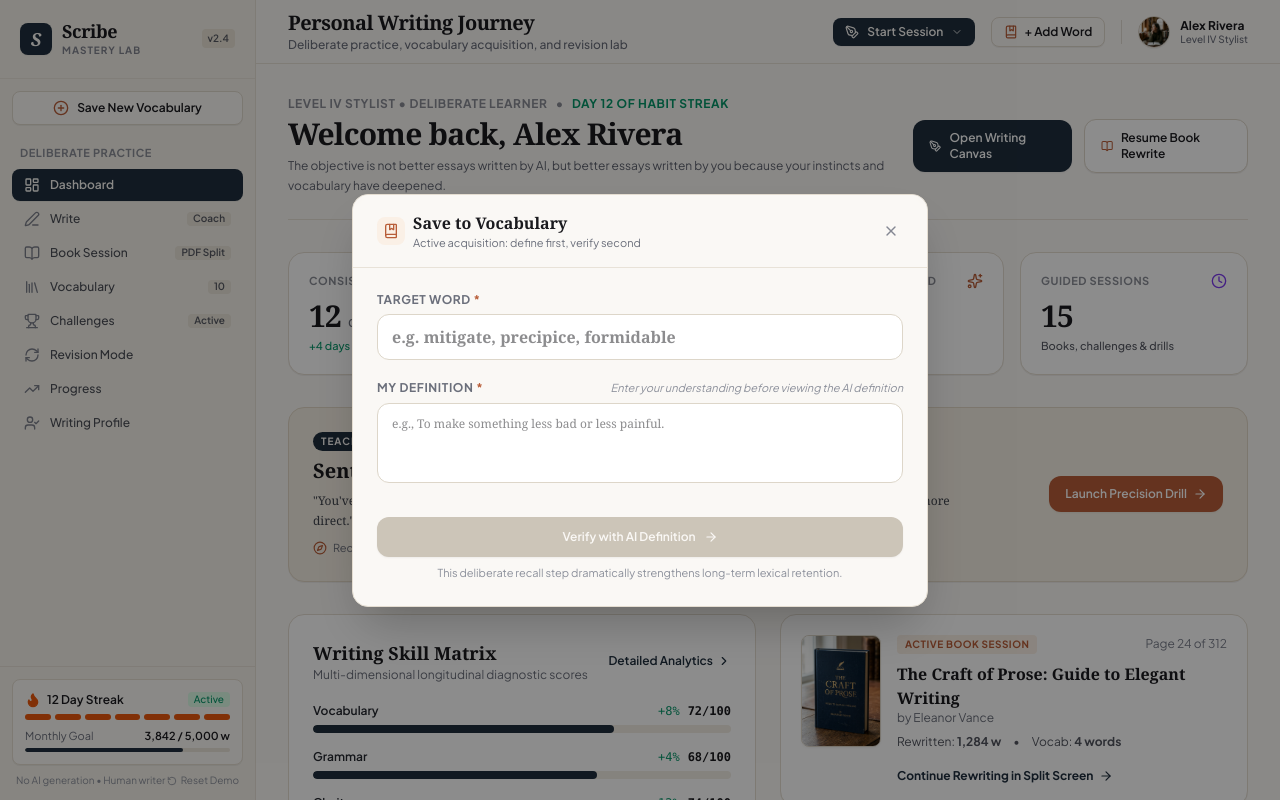
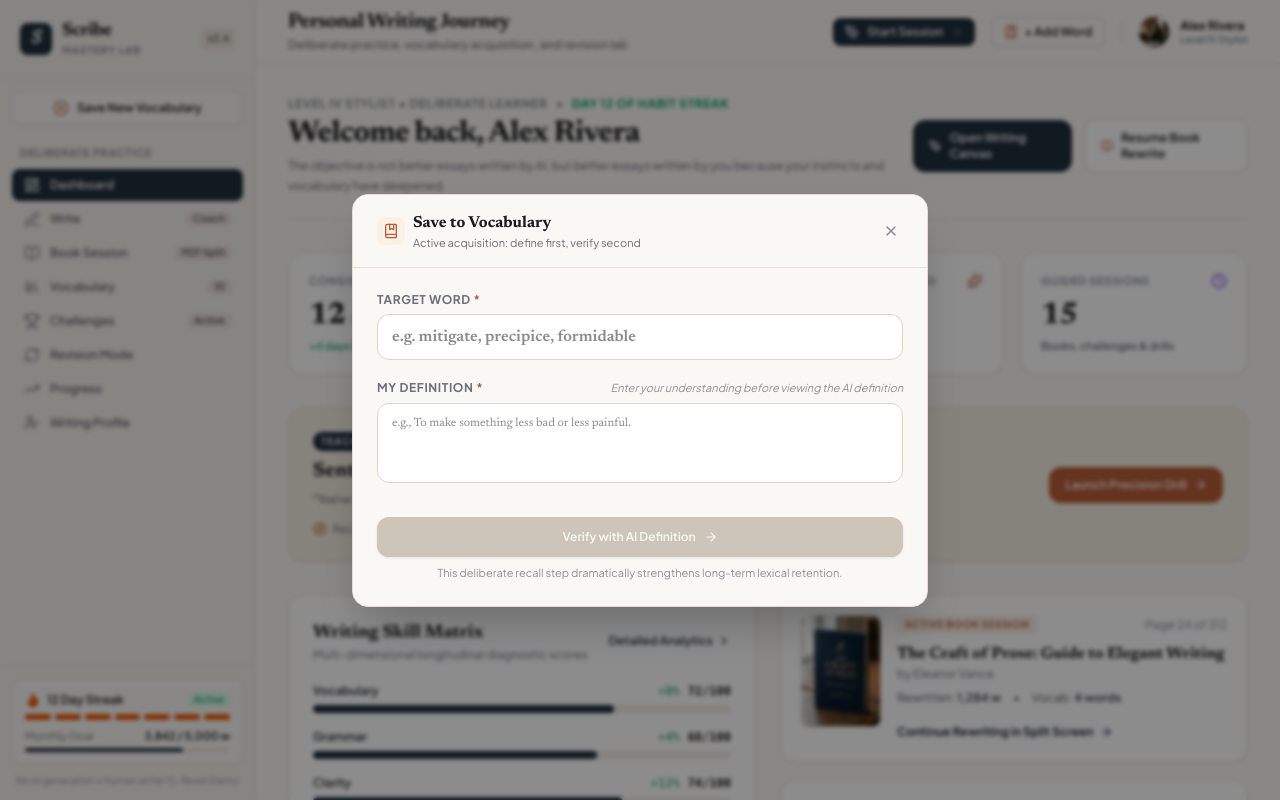
Before and after one commit to yitethio/scribe, a React (Vite) app: page / in a window 1280 px wide. Both pictures are taken after a click on the button "Save New Vocabulary". Shown: the top 800 px of the page. Built offline with nearby package versions, Linux system fonts and the light colour scheme.

Commit message:
design update

```diff
--- a/src/index.css
+++ b/src/index.css
@@ -35,6 +35,11 @@ body {
   font-family: 'Plus Jakarta Sans', system-ui, -apple-system, sans-serif;
 }
 
+/* Override font-serif in Tailwind to use Newsreader for editorial feel */
+.font-serif {
+  font-family: 'Newsreader', Georgia, Cambria, 'Times New Roman', serif;
+}
+
 /* Custom Scrollbars */
 ::-webkit-scrollbar {
   width: 6px;
@@ -51,8 +56,153 @@ body {
   background: rgba(140, 135, 125, 0.45);
 }
 
-/* Editorial selection color */
+/* Editorial text selection */
 ::selection {
   background: #EAE3D2;
   color: #1A1A1E;
 }
+
+/* ============================================
+   GRID UTILITIES
+   ============================================ */
+.grid-cols-10 {
+  grid-template-columns: repeat(10, minmax(0, 1fr));
+}
+
+.grid-cols-15 {
+  grid-template-columns: repeat(15, minmax(0, 1fr));
+}
+
+@media (min-width: 640px) {
+  .sm\:grid-cols-15 {
+    grid-template-columns: repeat(15, minmax(0, 1fr));
+  }
+}
+
+/* ============================================
+   ANIMATION KEYFRAMES
+   ============================================ */
+@keyframes fadeIn {
+  from { opacity: 0; }
+  to { opacity: 1; }
+}
+
+@keyframes slideInFromBottom {
+  from { transform: translateY(10px); opacity: 0; }
+  to { transform: translateY(0); opacity: 1; }
+}
+
+@keyframes slideInFromTop {
+  from { transform: translateY(-10px); opacity: 0; }
+  to { transform: translateY(0); opacity: 1; }
+}
+
+@keyframes slideInFromRight {
+  from { transform: translateX(100%); opacity: 0; }
+  to { transform: translateX(0); opacity: 1; }
+}
+
+@keyframes zoomIn95 {
+  from { transform: scale(0.95); opacity: 0; }
+  to { transform: scale(1); opacity: 1; }
+}
+
+/* ============================================
+   ANIMATE-IN UTILITIES
+   ============================================ */
+.animate-in {
+  animation-fill-mode: both;
+}
+.fade-in { animation-name: fadeIn; }
+.slide-in-from-bottom-3 { animation-name: slideInFromBottom; }
+.slide-in-from-top-3 { animation-name: slideInFromTop; }
+.slide-in-from-right { animation-name: slideInFromRight; }
+.zoom-in-95 { animation-name: zoomIn95; }
+.duration-100 { animation-duration: 100ms; }
+.duration-150 { animation-duration: 150ms; }
+.duration-200 { animation-duration: 200ms; }
+.duration-300 { animation-duration: 300ms; }
+
+/* ============================================
+   TRANSITION UTILITIES
+   ============================================ */
+/* Smooth transitions for interactive elements */
+a, button {
+  transition-property: color, background-color, border-color, opacity, box-shadow, transform;
+  transition-timing-function: cubic-bezier(0.4, 0, 0.2, 1);
+  transition-duration: 150ms;
+}
+
+/* ============================================
+   FOCUS UTILITIES
+   ============================================ */
+:focus-visible {
+  outline: 2px solid #1F2E3D;
+  outline-offset: 2px;
+}
+textarea:focus-visible,
+input:focus-visible {
+  outline: none;
+}
+
+/* Inherit font for form elements */
+textarea, input, button {
+  font-family: inherit;
+}
+
+/* ============================================
+   SHADOW UTILITIES
+   ============================================ */
+.shadow-2xs {
+  box-shadow: 0 1px 2px 0 rgba(0, 0, 0, 0.04);
+}
+.shadow-xs {
+  box-shadow: 0 1px 3px 0 rgba(0, 0, 0, 0.08), 0 1px 2px -1px rgba(0, 0, 0, 0.06);
+}
+
+/* ============================================
+   LAYOUT UTILITIES
+   ============================================ */
+.outline-hidden {
+  outline: none;
+}
+
+.rounded-xs {
+  border-radius: 0.125rem;
+}
+
+/* ============================================
+   BACKDROP BLUR UTILITIES
+   ============================================ */
+.backdrop-blur-xs {
+  backdrop-filter: blur(4px);
+  -webkit-backdrop-filter: blur(4px);
+}
+.backdrop-blur-2xs {
+  backdrop-filter: blur(2px);
+  -webkit-backdrop-filter: blur(2px);
+}
+
+/* ============================================
+   LINE CLAMP UTILITIES
+   ============================================ */
+.line-clamp-2 {
+  overflow: hidden;
+  display: -webkit-box;
+  -webkit-box-orient: vertical;
+  -webkit-line-clamp: 2;
+}
+.line-clamp-3 {
+  overflow: hidden;
+  display: -webkit-box;
+  -webkit-box-orient: vertical;
+  -webkit-line-clamp: 3;
+}
+
+/* ============================================
+   TYPOGRAPHY UTILITIES
+   ============================================ */
+/* Smooth number/counter transitions */
+.font-mono {
+  font-family: 'Fira Code', 'JetBrains Mono', 'Cascadia Code', ui-monospace, SFMono-Regular, Menlo, Monaco, Consolas, monospace;
+}
--- a/tailwind.config.js
+++ b/tailwind.config.js
@@ -1,9 +1,5 @@
-import { type Config } from "tailwindcss";
-import flattenColorPalette from "tailwindcss/lib/util/flattenColorPalette";
-import defaultTheme from "tailwindcss/defaultTheme";
-
+/** @type {import('tailwindcss').Config} */
 export default {
-  darkMode: ["class"],
   content: [
     "./index.html",
     "./src/**/*.{js,ts,jsx,tsx}",
@@ -11,23 +7,10 @@ export default {
   theme: {
     extend: {
       fontFamily: {
-        sans: ["Inter", "sans-serif"],
-        serif: ["Fraunces", "serif"],
-        display: ["Newsreader", "serif"],
-      },
-      colors: {
-        background: "#FBFAF6",
-        foreground: "#1F2937",
-        muted: "#6B7280",
-        card: "#FFFFFF",
-        border: "#E5E7EB",
-        accent: "#374151",
-        primary: "#1F2937",
-        secondary: "#6B7280",
+        sans: ["'Plus Jakarta Sans'", "system-ui", "-apple-system", "BlinkMacSystemFont", "'Segoe UI'", "Roboto", "sans-serif"],
+        serif: ["'Newsreader'", "Georgia", "Cambria", "'Times New Roman'", "serif"],
       },
     },
   },
-  plugins: [
-    require("@tailwindcss/vite"),
-  ],
-} satisfies Config;
+  plugins: [],
+};
```
